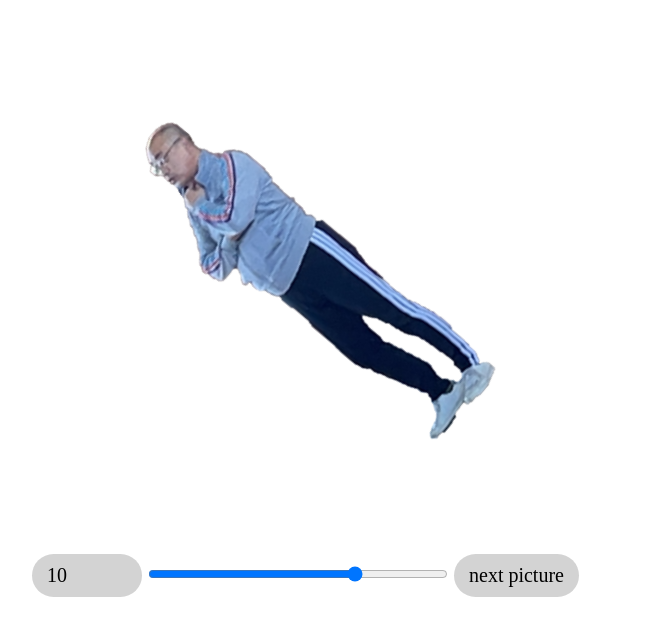
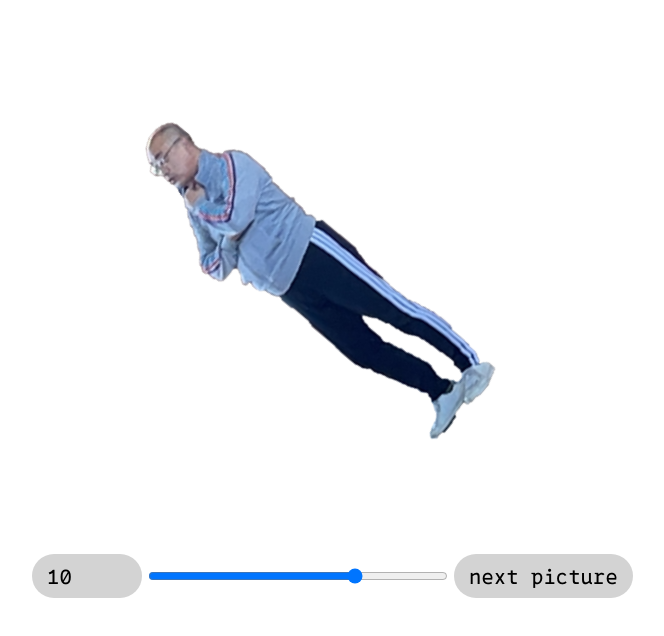
Before and after one commit to foryzen/ganda_love, a plain HTML site: page index.html in a window 1280 px wide. Shown: the whole page, without its empty margins (76-740 px from the left). Drawn offline with Linux system fonts and the light colour scheme.

Commit message:
Add files via upload

```diff
--- a/style.css
+++ b/style.css
@@ -1,7 +1,6 @@
 @font-face{
     font-family: 'Font';
-    font-weight: 400;
-    src: url('https://foryzen.github.io/ganda_love/0xProto.otf') format('otf');
+    src: url('https://foryzen.github.io/ganda_love/0xProto.otf') format('opentype');
 }
 
 .main{
```
